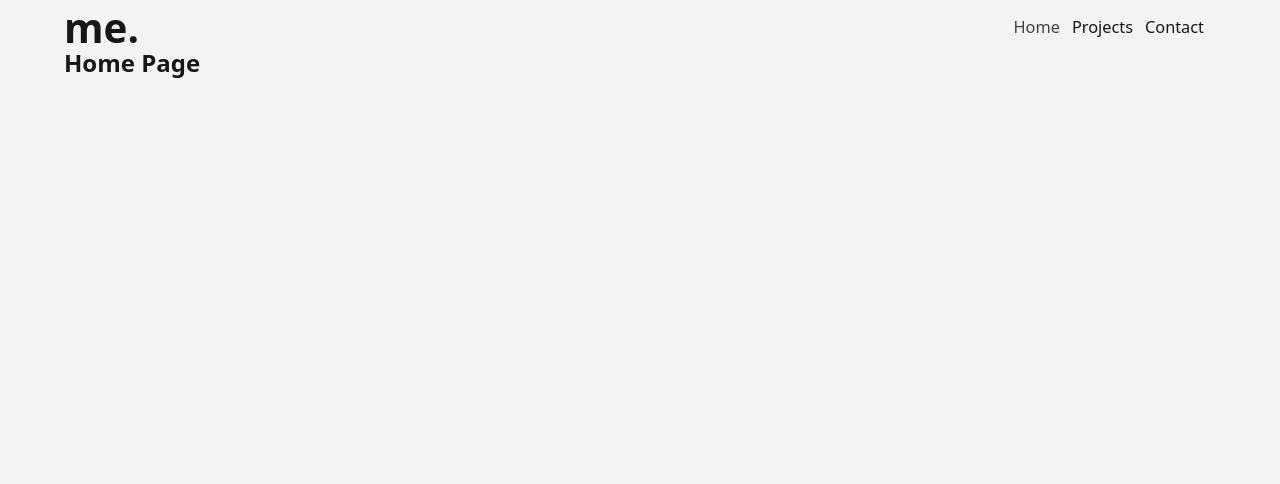
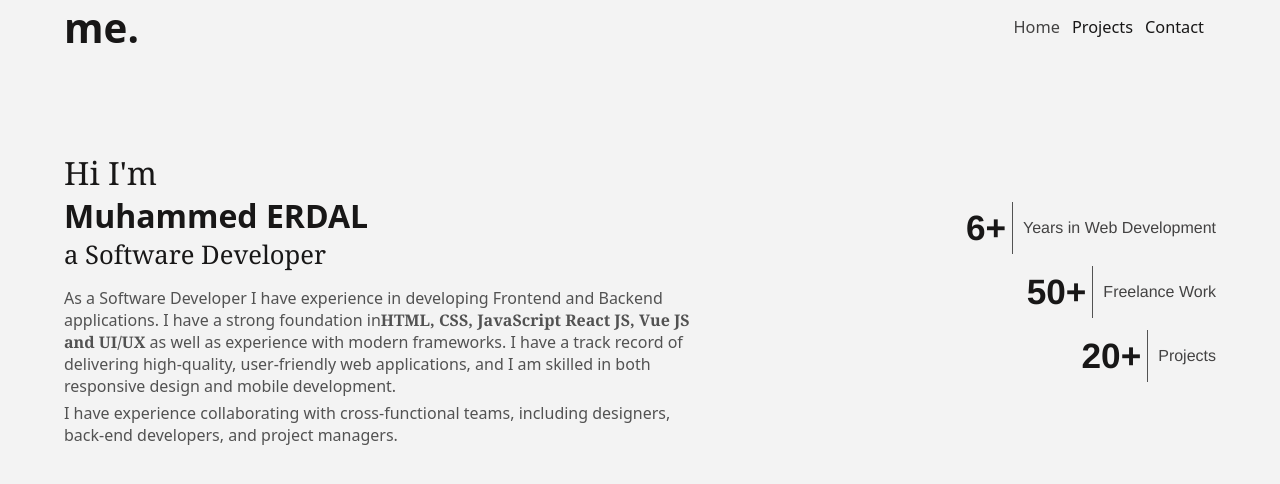
Before and after one commit to coderdal/coderdal.github.io, a React (Vite) app: page / in a window 1280 px wide. Shown: the top 484 px of the page. Built offline with nearby package versions, Linux system fonts and the light colour scheme.

Commit message:
skills section design

```diff
--- /dev/null
+++ b/src/components/Home.jsx
@@ -0,0 +1,47 @@
+import styles from "@/styles/home.module.css";
+
+function Home() {
+  return (
+    <section className={styles.section}>
+      <div className={styles.introduce}>
+        <div className={styles.hello}>
+          <span>Hi I&apos;m</span>
+          <br />
+          Muhammed ERDAL
+          <br />
+          <span className={styles.title}>a Software Developer</span>
+        </div>
+        <div className={styles.brief}>
+          <p className={styles.par}>
+            As a Software Developer I have experience in developing Frontend and
+            Backend applications. I have a strong foundation in
+            <span>HTML, CSS, JavaScript React JS, Vue JS and UI/UX</span> as
+            well as experience with modern frameworks. I have a track record of
+            delivering high-quality, user-friendly web applications, and I am
+            skilled in both responsive design and mobile development.
+          </p>
+          <p className={styles.par}>
+            I have experience collaborating with cross-functional teams,
+            including designers, back-end developers, and project managers.
+          </p>
+        </div>
+      </div>
+      <div className={styles.skills}>
+        <div className={styles.skill}>
+          <span className={styles.count}>6+</span>
+          <span className={styles.description}>Years in Web Development</span>
+        </div>
+        <div className={styles.skill}>
+          <span className={styles.count}>50+</span>
+          <span className={styles.description}>Freelance Work</span>
+        </div>
+        <div className={styles.skill}>
+          <span className={styles.count}>20+</span>
+          <span className={styles.description}>Projects</span>
+        </div>
+      </div>
+    </section>
+  );
+}
+
+export default Home;
--- a/src/index.css
+++ b/src/index.css
@@ -1,6 +1,6 @@
 :root {
   --dark-color: #181717;
-  --gray-color: #606060;
+  --gray-color: #525252;
   --white-color: #f3f3f3;
   --highlight-color: #373bb3;
 }
--- a/src/main.jsx
+++ b/src/main.jsx
@@ -3,7 +3,9 @@ const root = ReactDOM.createRoot(document.getElementById("root"));
 
 import { BrowserRouter as Router, Routes, Route } from "react-router-dom";
 
+// components & utils
 import MainLayout from "@/layouts/MainLayout.jsx";
+import Home from "@/components/Home.jsx";
 
 import "./index.css";
 
@@ -35,7 +37,7 @@ root.render(
   <Router>
     <Routes>
       <Route path="/" element={<MainLayout />}>
-        <Route path="" element={<h2>Home Page</h2>} />
+        <Route path="" element={<Home />} />
         <Route path="projects" element={<h2>Projects</h2>} />
         <Route path="contact" element={<h2>contact</h2>} />
         <Route path="*" element={<h2>404 Not Found</h2>} />
--- a/src/styles/app.module.css
+++ b/src/styles/app.module.css
@@ -3,3 +3,7 @@
   margin: 8px auto;
   padding: 0px 24px;
 }
+
+.container > section {
+  padding: 75px 0px 10px;
+}
--- /dev/null
+++ b/src/styles/home.module.css
@@ -0,0 +1,68 @@
+.section {
+  display: flex;
+  justify-content: space-between;
+}
+
+.section .introduce {
+  margin-top: 30px;
+  max-width: 55%;
+}
+
+.section .introduce .hello {
+  font-size: 2em;
+  font-weight: 700;
+}
+
+.section .introduce span {
+  font-size: 1em;
+  font-weight: 500;
+  font-family: Cambria, Cochin, Georgia, Times, "Times New Roman", serif;
+}
+
+.section .introduce .title {
+  font-size: 0.8em;
+  display: block;
+}
+
+.section .introduce .brief {
+  margin-top: 15px;
+}
+
+.section .introduce .brief .par {
+  color: var(--gray-color);
+  margin-bottom: 5px;
+}
+
+.section .introduce .brief .par span {
+  font-weight: 700;
+}
+
+/* Skills */
+
+.section .skills {
+  align-self: center;
+  text-align: right;
+  font-family: "Franklin Gothic Medium", "Arial Narrow", Arial, sans-serif;
+  flex: 1;
+  display: flex;
+  flex-direction: column;
+}
+
+.section .skills .skill {
+  display: flex;
+  align-items: center;
+  justify-content: flex-end;
+  margin-top: 12px;
+}
+
+.section .skills .skill .count {
+  font-size: 2.2em;
+  font-weight: 800;
+  padding: 6px;
+  margin-right: 10px;
+  border-right: 1px solid var(--gray-color);
+}
+
+.section .skills .skill .description {
+  opacity: 0.8;
+}
```
